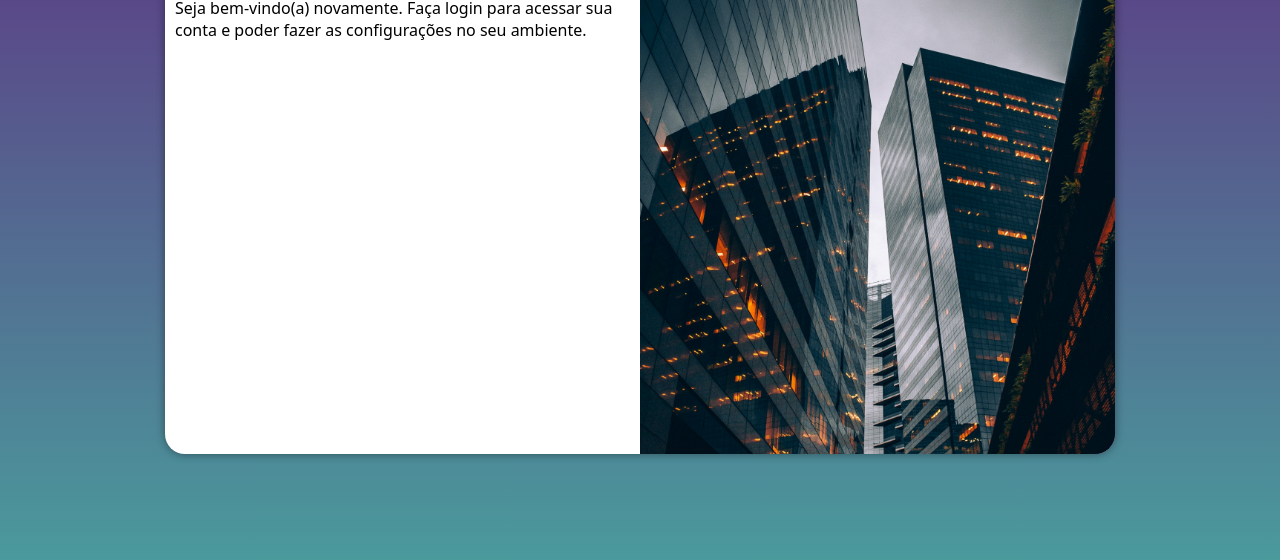
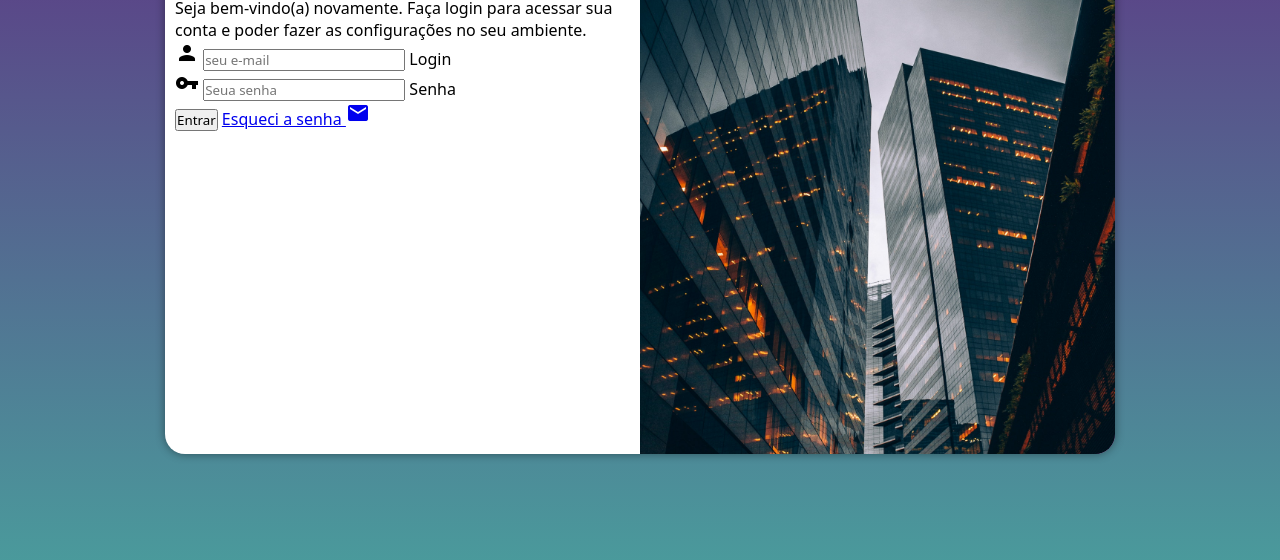
Before and after one commit to Wlllr/projeto-login, a plain HTML site: page index.html in a window 1280 px wide. Shown: the part 196-756 px from the top of the page. Drawn offline with Linux system fonts and the light colour scheme.

Commit message:
adicionei o formulario

```diff
--- a/index.html
+++ b/index.html
@@ -5,6 +5,8 @@
     <meta http-equiv="X-UA-Compatible" content="IE=edge">
     <meta name="viewport" content="width=device-width, initial-scale=1.0">
     <title>Login</title>
+    <link href="https://fonts.googleapis.com/icon?family=Material+Icons" rel="stylesheet">
+
     <link rel="stylesheet" href="estilo/style.css">
     <link rel="stylesheet" href="estilo/media-query.css">
 </head>
@@ -19,7 +21,22 @@
                 <p>
                     Seja bem-vindo(a) novamente. Faça login para acessar sua conta e poder fazer as configurações no seu ambiente.
                 </p>
-                <form action="login.js" method="post"></form>
+                <form action="login.js" method="post" autocomplete="on">
+                    <div class="campo">
+                        <i class="material-icons">person</i>
+                        <input type="email" name="login" id="ilogin" placeholder="seu e-mail" autocomplete="email" required maxlength="30">
+                        <label for="ilogin">Login</label>
+                    </div>
+                    <div class="campo">
+                        <i class="material-icons">vpn_key</i>
+                        <input type="password" name="senha" id="isenha" placeholder="Seua senha" autocomplete="current-password" required minlength="8">
+                        <label for="isenha">Senha</label>
+                    </div>
+                    <input type="submit" value="Entrar">
+                    <a href="esqueci.html">
+                        Esqueci a senha <i class="material-icons">mail</i>
+                    </a>
+                </form>
             </div>
         </section>
     </main>
```
